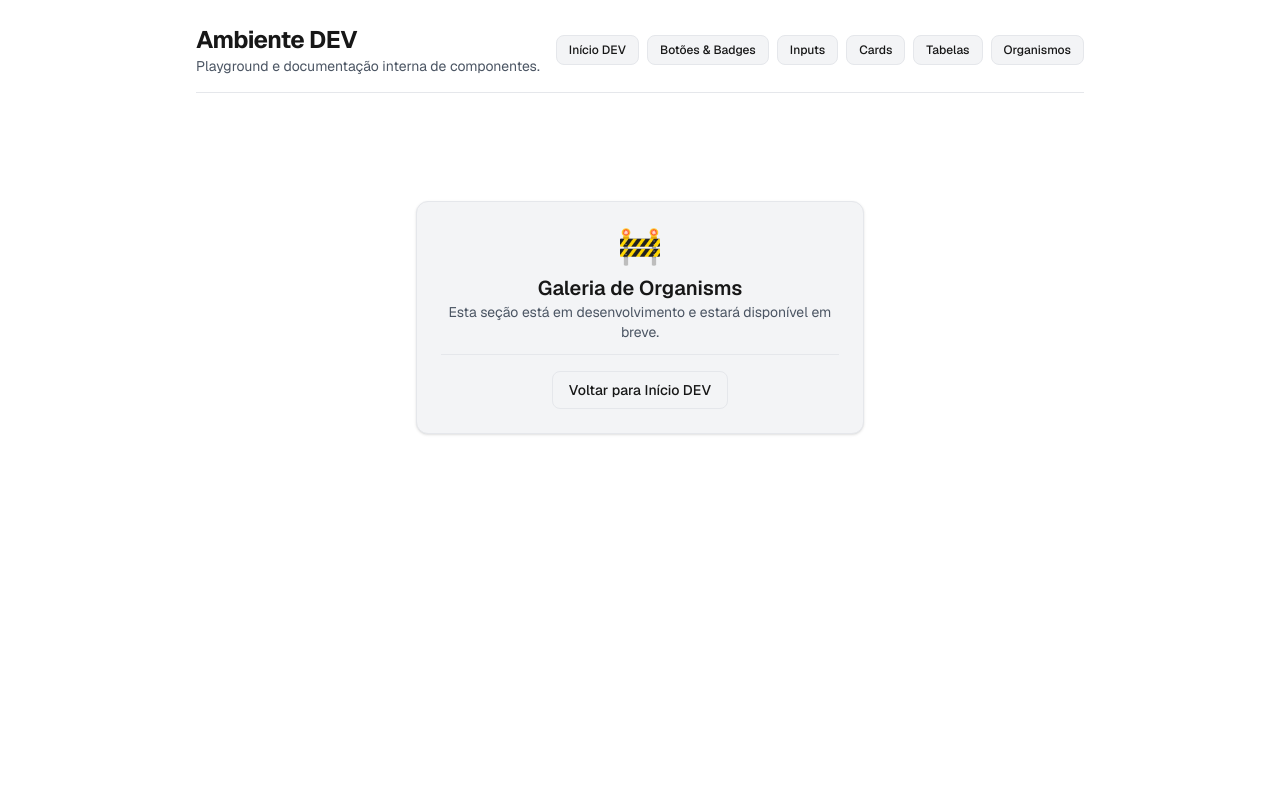
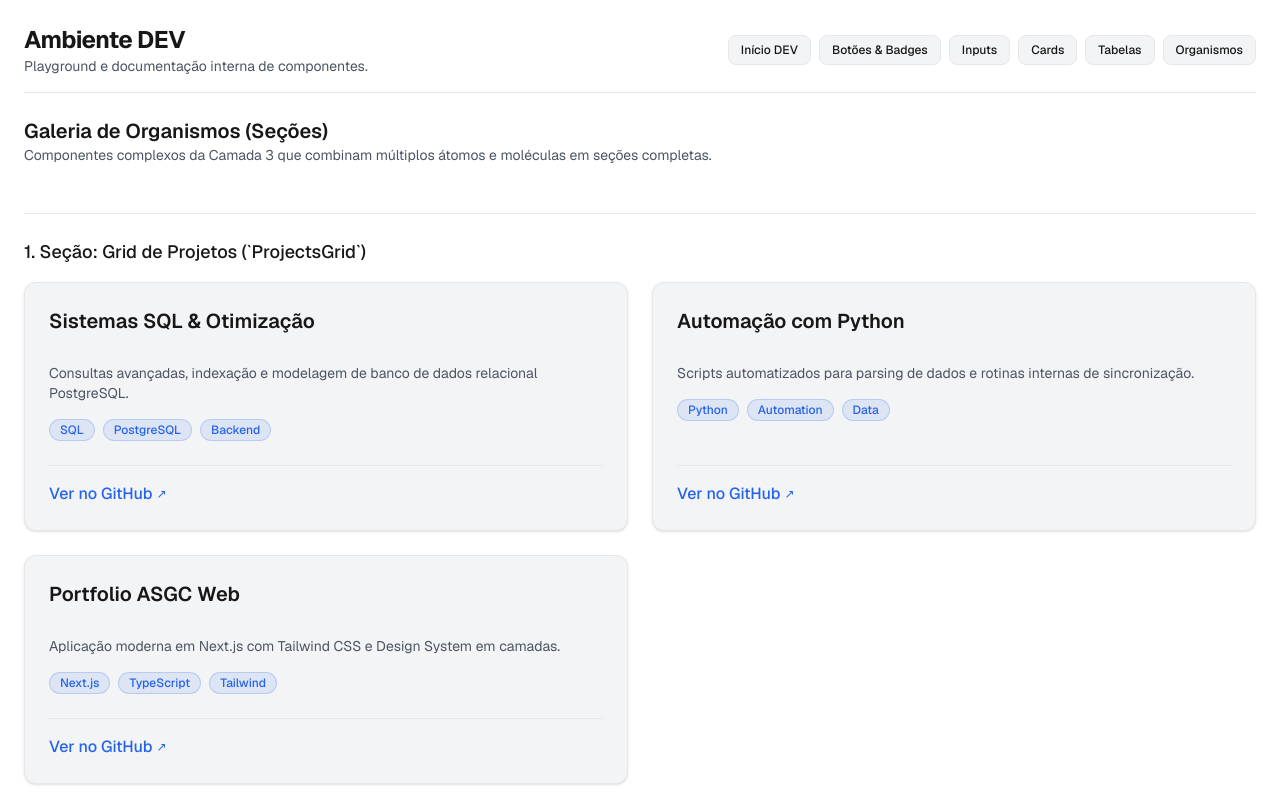
Before and after one commit to alesgc/asgc, a Next.js app in the folder asgc-web/: page /dev/organisms in a window 1280 px wide. Shown: the top 800 px of the page. Built offline with nearby package versions, Linux system fonts and the light colour scheme; no server answers.

Commit message:
feat(dev): implement organisms section gallery page
- Add ProjectsGrid interactive preview with mock data
- Add ContactForm section preview
- Complete Layer 3 component visualization in dev playground

```diff
--- a/asgc-web/app/(tabs)/dev/(ui)/organisms/page.tsx
+++ b/asgc-web/app/(tabs)/dev/(ui)/organisms/page.tsx
@@ -1,5 +1,55 @@
-import { UnderConstruction } from "@/app/components/ui/UnderConstruction";
+"use client";
+
+import { ContactForm } from "@/app/components/sections/ContactForm";
+import { ProjectsGrid } from "@/app/components/sections/ProjectsGrid";
+
+const mockProjects = [
+  {
+    id: "1",
+    title: "Sistemas SQL & Otimização",
+    description: "Consultas avançadas, indexação e modelagem de banco de dados relacional PostgreSQL.",
+    tags: ["SQL", "PostgreSQL", "Backend"],
+    githubUrl: "https://github.com/alesgc/asgc",
+  },
+  {
+    id: "2",
+    title: "Automação com Python",
+    description: "Scripts automatizados para parsing de dados e rotinas internas de sincronização.",
+    tags: ["Python", "Automation", "Data"],
+    githubUrl: "https://github.com/alesgc/asgc",
+  },
+  {
+    id: "3",
+    title: "Portfolio ASGC Web",
+    description: "Aplicação moderna em Next.js com Tailwind CSS e Design System em camadas.",
+    tags: ["Next.js", "TypeScript", "Tailwind"],
+    githubUrl: "https://github.com/alesgc/asgc",
+  },
+];
 
 export default function OrganismsDevPage() {
-  return <UnderConstruction title="Galeria de Organisms" />;
+  return (
+    <div className="space-y-12">
+      <div>
+        <h2 className="text-xl font-semibold">Galeria de Organismos (Seções)</h2>
+        <p className="text-sm text-text-secondary">
+          Componentes complexos da Camada 3 que combinam múltiplos átomos e moléculas em seções completas.
+        </p>
+      </div>
+
+      {/* Seção de Projetos */}
+      <section className="space-y-4 border-t border-border pt-6">
+        <h3 className="text-lg font-medium text-foreground">1. Seção: Grid de Projetos (`ProjectsGrid`)</h3>
+        <ProjectsGrid projects={mockProjects} />
+      </section>
+
+      {/* Seção de Contato */}
+      <section className="space-y-4 border-t border-border pt-6">
+        <h3 className="text-lg font-medium text-foreground">2. Seção: Formulário de Contato (`ContactForm`)</h3>
+        <div className="max-w-2xl">
+          <ContactForm />
+        </div>
+      </section>
+    </div>
+  );
 }
```
Also changed, not shown: asgc-web/app/components/sections/ContactForm.tsx (renamed from asgc-web/app/components/organisms/ContactForm.tsx), asgc-web/app/components/sections/ProjectsGrid.tsx (renamed from asgc-web/app/components/organisms/ProjectsGrid.tsx).
